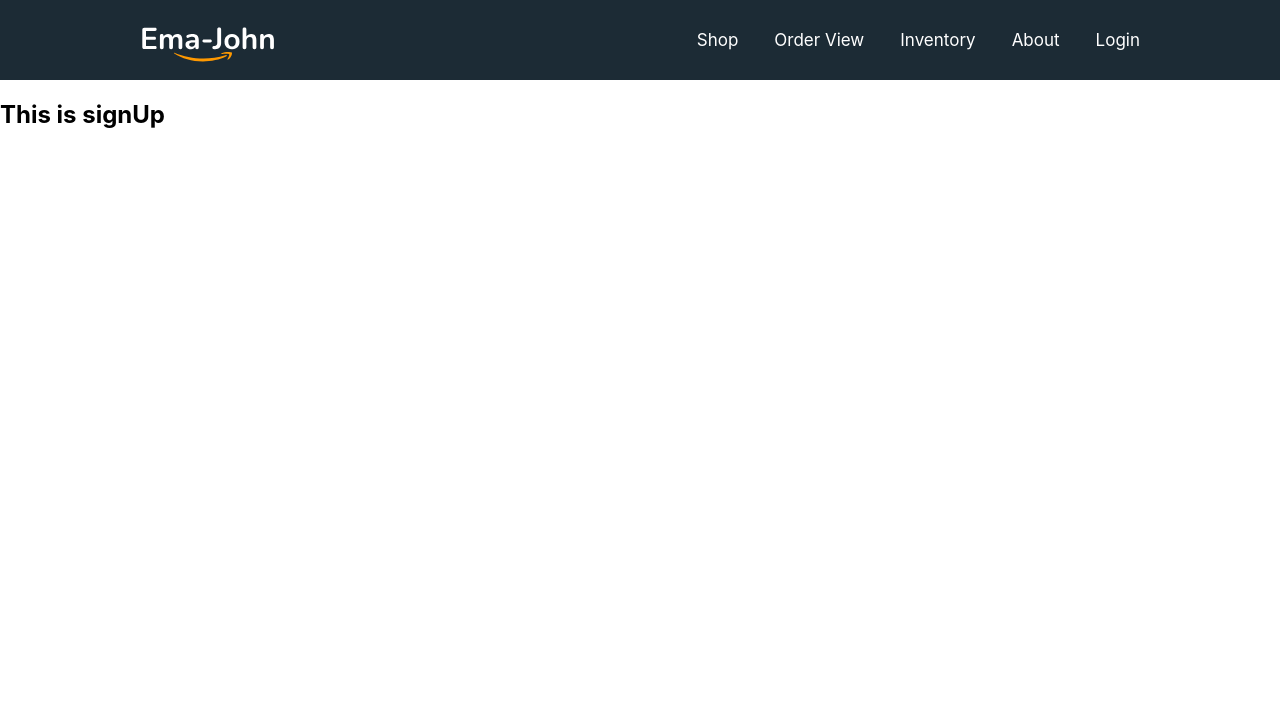
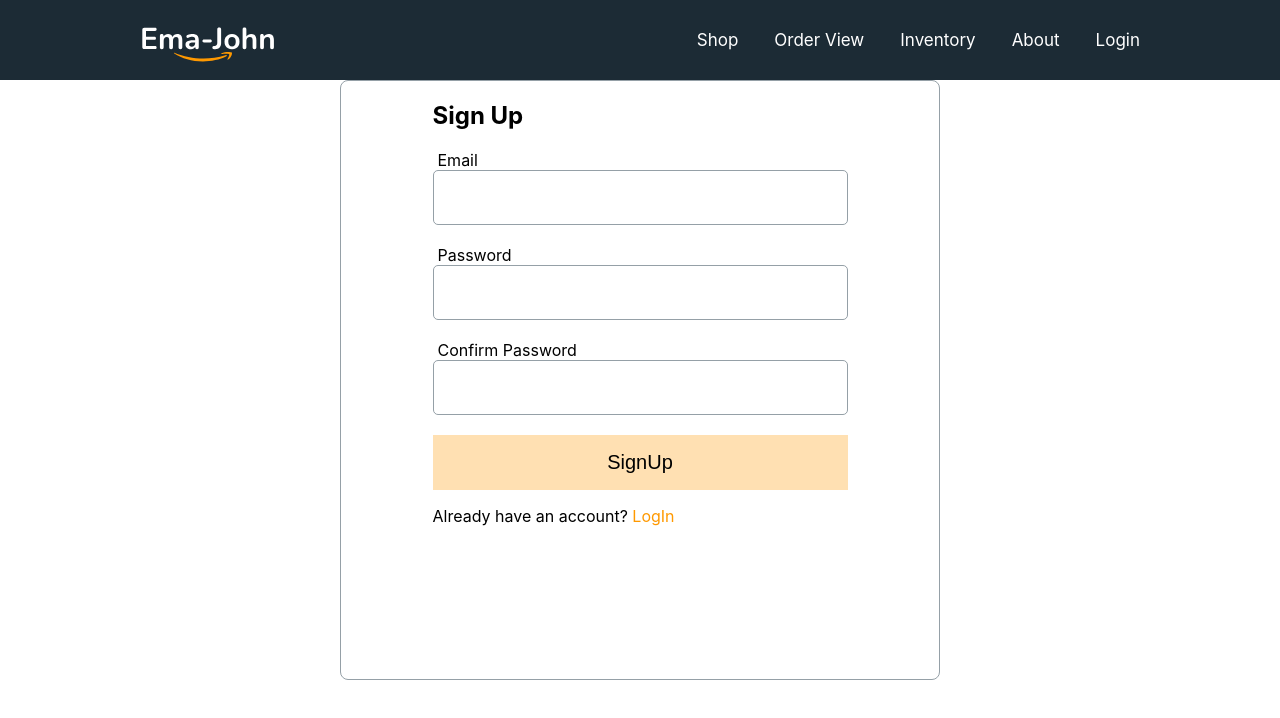
Before and after one commit to tanverrana/ema-john-simple, a React (Create React App) app: page /signup in a window 1280 px wide. Shown: the top 718 px of the page. Built offline with nearby package versions, Linux system fonts and the light colour scheme.

Commit message:
create event handle

```diff
--- a/src/components/Login/Login.css
+++ b/src/components/Login/Login.css
@@ -8,7 +8,7 @@
     display: flex;
     justify-content: center;
 }
-.from-title{
+.form-title{
     font-size: 35px;
     color: #2A414F;
     font-weight: 400;
@@ -29,12 +29,17 @@
     font-size: 24px;
 }
 
-.from-submit{
+.form-submit{
     width: 415px;
     height: 55px;
     background-color: rgba(255, 153, 0, 0.3);
     border: none;
     font-size: 20px;
+    cursor: pointer;
+}
+
+.form-submit:hover{
+    background-color: rgba(255, 153, 0, 0.6);
 }
 .form-link{
     color: #FF9900;
--- a/src/components/Login/Login.js
+++ b/src/components/Login/Login.js
@@ -10,13 +10,13 @@
                 <form action="">
                     <div className="input-group">
                         <label htmlFor="email">Email</label>
-                        <input type="email" name="email" />
+                        <input type="email" name="email" required />
                     </div>
                     <div className="input-group">
                         <label htmlFor="password">Password</label>
-                        <input type="password" name="password" />
+                        <input type="password" name="password" required />
                     </div>
-                    <input className="from-submit" type="submit" value="Login" />
+                    <input className="form-submit" type="submit" value="Login" />
                 </form>
                 <p>New To Ema-John? <Link className="form-link" to="/signup">Create an account</Link></p>
             </div>
--- a/src/components/SignUp/SignUp.js
+++ b/src/components/SignUp/SignUp.js
@@ -1,9 +1,54 @@
 import React from 'react';
+import { useState } from 'react';
+import { Link } from 'react-router-dom';
 
 const SignUp = () => {
+    const [email, setEmail] = useState("");
+    const [password, setPassword] = useState("");
+    const [confirmPassword, setConfirmPassword] = useState("");
+    const [error, setError] = useState("");
+
+    const handleEmailBlur = event => {
+        setEmail(event.target.value);
+    }
+
+    const handlePasswordBlur = event => {
+        setPassword(event.target.value);
+    }
+
+    const handleConfirmPasswordBlur = event => {
+        setConfirmPassword(event.target.value)
+    }
+
+    const handleCreateUser = event => {
+        event.preventDefault();
+        if (password !== confirmPassword) {
+            setError("Your password did not match");
+            return;
+        }
+    }
     return (
-        <div>
-            <h2>This is signUp</h2>
+        <div className="form-container">
+            <div>
+                <h2 className="from-title">Sign Up</h2>
+                <form onSubmit={handleCreateUser}>
+                    <div className="input-group">
+                        <label htmlFor="email">Email</label>
+                        <input onBlur={handleEmailBlur} type="email" name="email" required />
+                    </div>
+                    <div className="input-group">
+                        <label htmlFor="password">Password</label>
+                        <input onBlur={handlePasswordBlur} type="password" name="password" required />
+                    </div>
+                    <div className="input-group">
+                        <label htmlFor="confirm-password">Confirm Password</label>
+                        <input type="password" name="confirm-password" required />
+                    </div>
+                    <p style={{ color: "red" }}>{error}</p>
+                    <input onBlur={handleConfirmPasswordBlur} className="form-submit" type="submit" value="SignUp" />
+                </form>
+                <p>Already have an account? <Link className="form-link" to="/login">LogIn</Link></p>
+            </div>
         </div>
     );
 };
--- a/src/utilities/__auth_steps.js
+++ b/src/utilities/__auth_steps.js
@@ -3,7 +3,8 @@
  * 2. npm install firebase
  * 3. create firebase init.js and import get auth.
  * 4.Firebase setting >  authentication > get started > enable email and password auth
- * 5.
+ * 5.create login, signup component, setup route
+ * 6.attach form field handler and form submit handler
  */
 
 /**
```
